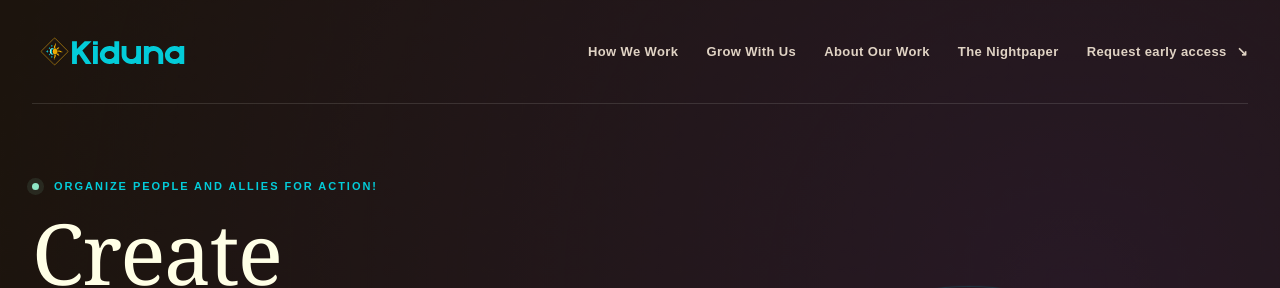
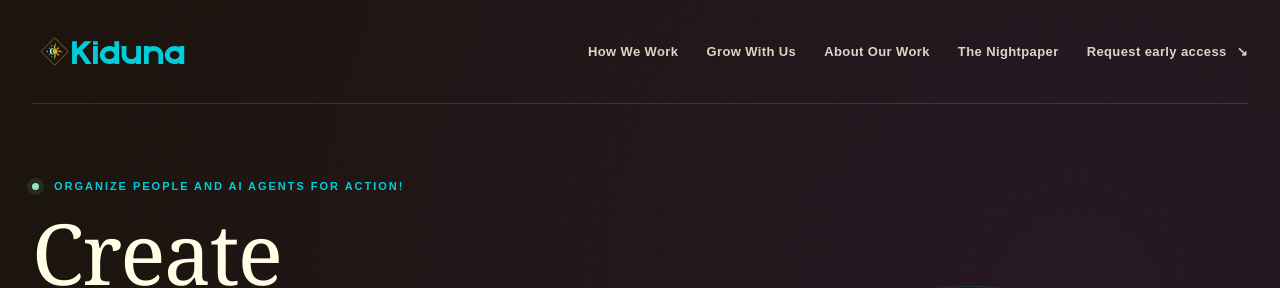
Before and after one commit to uncle-psy/kiduna, a Next.js app: page / in a window 1280 px wide. Shown: the top 288 px of the page. Built offline with nearby package versions, Linux system fonts and the light colour scheme; a web font is replaced by a local one.

Commit message:
Update homepage hero eyebrow

```diff
--- a/app/page.tsx
+++ b/app/page.tsx
@@ -65,7 +65,7 @@ export default function Home() {
 
       <section className="hero" id="top">
         <div className="hero-copy">
-          <p className="eyebrow"><span className="live-dot" /> Organize people and allies for action!</p>
+          <p className="eyebrow"><span className="live-dot" /> Organize people and AI agents for action!</p>
           <h1 className="hero-headline">
             <span>Create intelligent<br />allies.</span>
             <span>Build powerful<br />movements.</span>
```
